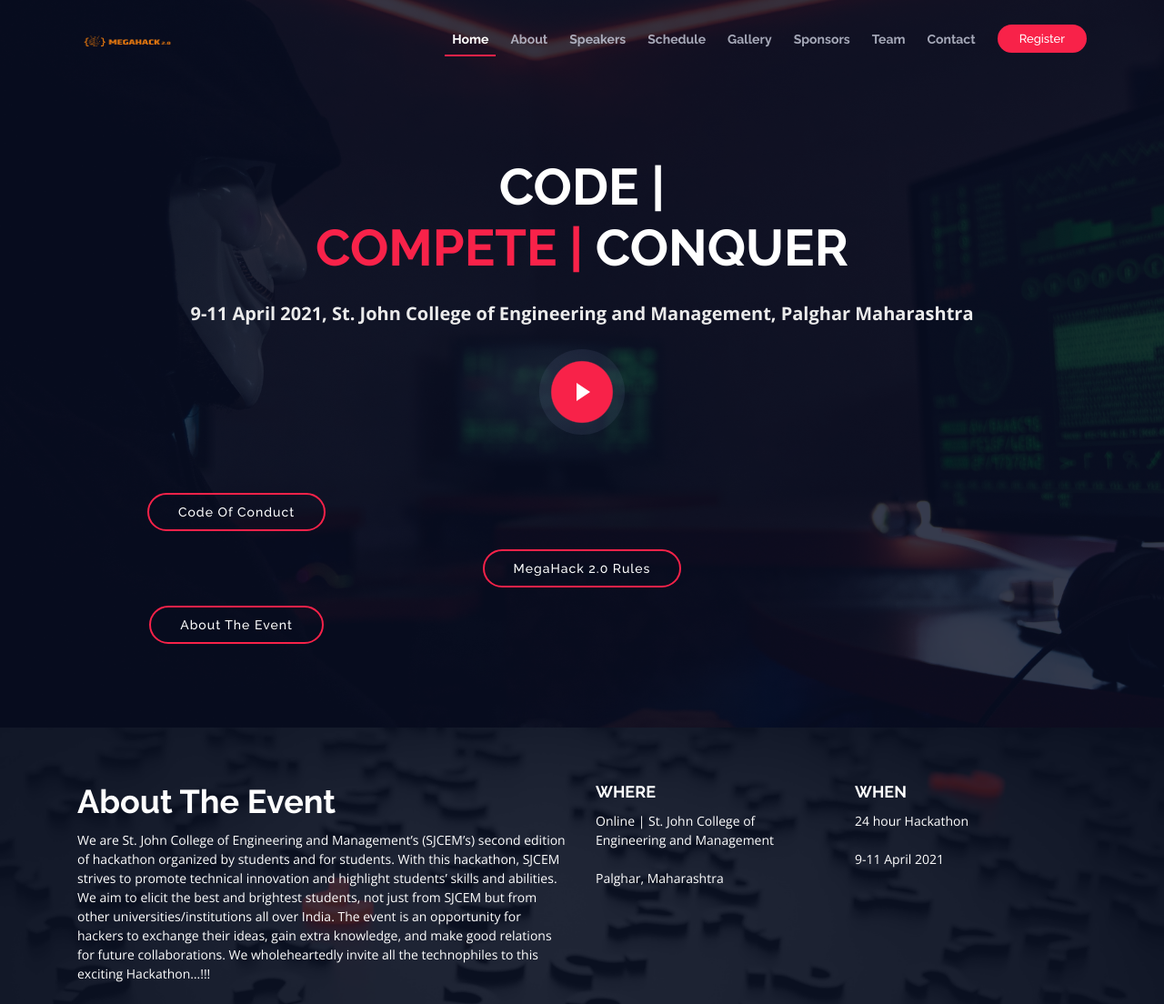
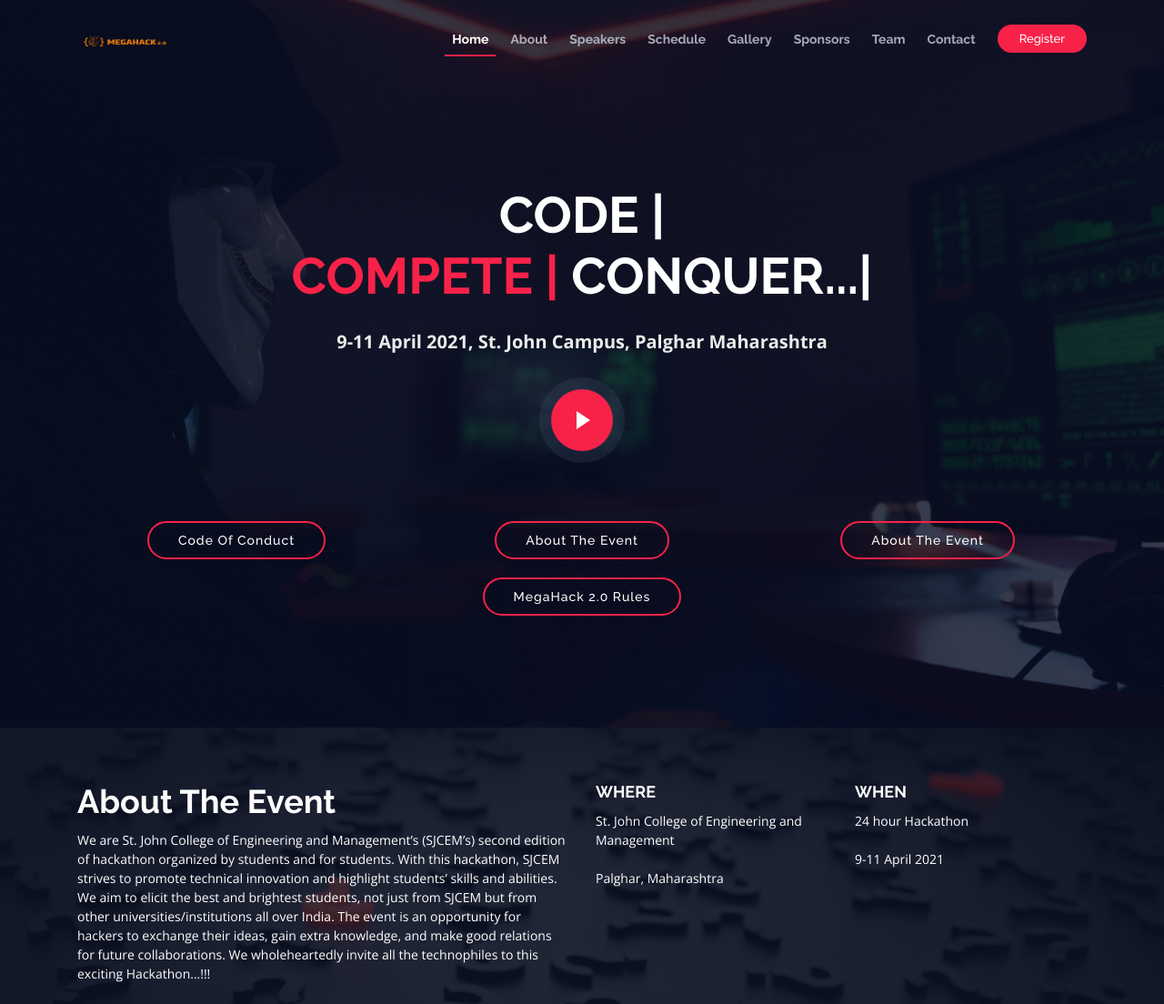
Before and after one commit to PranshuSingh11/MegaHack-2.0, a plain HTML site: page index.html in a window 1280 px wide. Shown: the top 1104 px of the page at 91% size. Drawn offline with nearby package versions, Linux system fonts and the light colour scheme.

Commit message:
Update index.html

```diff
--- a/index.html
+++ b/index.html
@@ -53,7 +53,7 @@
       <div id="logo" class="pull-left">
         <!-- Uncomment below if you prefer to use a text logo -->
         <!-- <h1><a href="#main">C<span>o</span>nf</a></h1>-->
-        <a href="#intro" class="scrollto"><img src="img/Landscape megahack.png" alt="" title="" style="height:150px; width:105px;"></a>
+        <a href="#intro" class="scrollto"><img src="img/Landscape megahack.png" alt="" title="" style="height:400px; width:100px;"></a>
       </div>
 
       <nav id="nav-menu-container">
@@ -77,8 +77,8 @@
   ============================-->
   <section id="intro">
     <div class="intro-container wow fadeIn">
-      <h1 class="mb-4 pb-0">Code |<br><span>Compete |</span> Conquer</h1>
-      <p class="mb-4 pb-0">9-11 April 2021, St. John College of Engineering and Management, Palghar Maharashtra</p>
+      <h1 class="mb-4 pb-0">Code |<br><span>Compete |</span> Conquer...|</h1>
+      <p class="mb-4 pb-0">9-11 April 2021, St. John Campus, Palghar Maharashtra</p>
       <a href="https://www.youtube.com/watch?v=jDDaplaOz7Q" class="venobox play-btn mb-4" data-vbtype="video"
         data-autoplay="true"></a>
       <div class="container" style="margin-top: 30px;">
@@ -86,12 +86,15 @@
           <div class="col-lg-4 col-md-3 col-sm-12">
             <a href="#about" class="about-btn scrollto">Code Of Conduct</a>
           </div>
-          <div class="col-lg-12 col-md-12 col-sm-12">
-            <a href="#about" class="about-btn scrollto">MegaHack 2.0 Rules</a>
+          <div class="col-lg-4 col-md-3 col-sm-12">
+            <a href="#about" class="about-btn scrollto">About The Event</a>
           </div>
           <div class="col-lg-4 col-md-3 col-sm-12">
             <a href="#about" class="about-btn scrollto">About The Event</a>
           </div>
+    </div>
+    <div class="col-lg-12 col-md-12 col-sm-12">
+      <a href="#about" class="about-btn scrollto">MegaHack 2.0 Rules</a>
     </div>
     </div>
     </div>
@@ -111,7 +114,7 @@
           </div>
           <div class="col-lg-3">
             <h3>Where</h3>
-            <p>Online | St. John College of Engineering and Management<br><br> Palghar, Maharashtra</p>
+            <p>St. John College of Engineering and Management<br><br> Palghar, Maharashtra</p>
           </div>
           <div class="col-lg-3">
             <h3>When</h3>
@@ -610,11 +613,11 @@
       <div class="container">
 
         <div class="section-header">
-          <h2>F.A.Q's</h2>
+          <h2>F.A.Q </h2>
         </div>
 
-        <div class="row">
-          <div class="col-lg-6">
+        <div class="row justify-content-center">
+          <div class="col-lg-9">
               <ul id="faq-list">
 
                 <li>
@@ -711,8 +714,7 @@
                     </p>
                   </div>
                 </li>
-                </div>
-            <div class="col-lg-6">
+
                 <li>
                   <a data-toggle="collapse" href="#faq10" class="collapsed">How many members are required in a team?
                     <i class="fa fa-minus-circle"></i></a>
@@ -808,6 +810,7 @@
 
               </ul>
           </div>
+        </div>
 
       </div>
 
```
